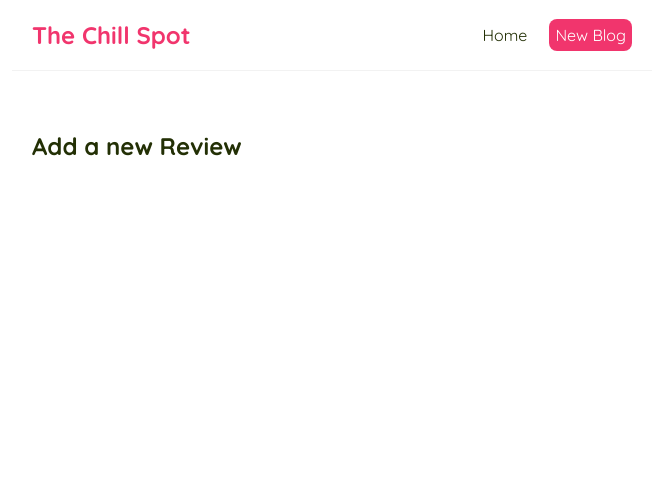
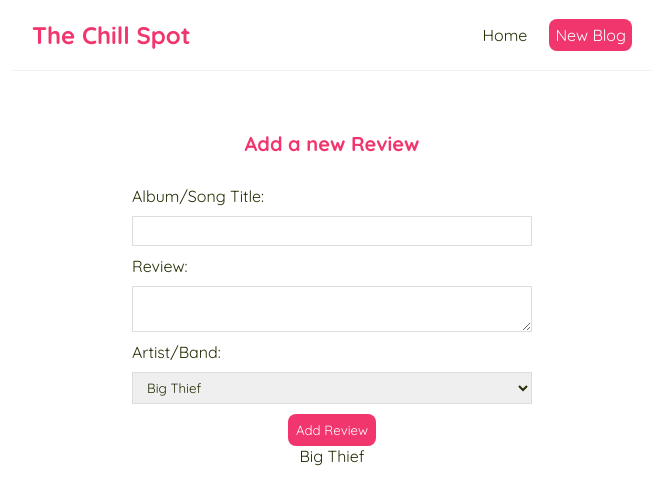
Before and after one commit to Kipkorir74/rock_n_roll, a React (Create React App) app: page /create in a window 1280 px wide. Shown: the top 504 px of the page, without its empty margins (308-971 px from the left). Built offline with nearby package versions, Linux system fonts and the light colour scheme.

Commit message:
Adding New Reviews to the Blog

```diff
--- a/Data/db.json
+++ b/Data/db.json
@@ -1,22 +1,28 @@
 {
-    "blogs":[{
-        "title":"Ants From Up There ",
-        "review":"Black Country, New Road’s second album finds the seven-piece ensemble subtly evolving their experimental post-punk in a way that suggests they are starting to take themselves more seriously. There’s less of a tendency to think that they’ve doffed their cap to the likes of Slint and Shellac on this record, and while I never thought the debut lacked confidence, it feels like this is the record on which they are coming into full bloom.",
-        "artist": "Black Country, New Road ",
-         "id":1
+  "blogs": [
+    {
+      "title": "Ants From Up There ",
+      "review": "Black Country, New Road’s second album finds the seven-piece ensemble subtly evolving their experimental post-punk in a way that suggests they are starting to take themselves more seriously. There’s less of a tendency to think that they’ve doffed their cap to the likes of Slint and Shellac on this record, and while I never thought the debut lacked confidence, it feels like this is the record on which they are coming into full bloom.",
+      "artist": "Black Country, New Road ",
+      "id": 1
     },
     {
-         "title":"Skinty Fia",
-         "review":"A magnificent third album which serves as the crowning point of a career that is, excitingly, still in its infancy. With their third album, Fontaines D.C. have grappled with weightier topics, experimented with more genres, and pushed themselves further than they have in the past. What’s even more impressive is that in doing so they’ve made their best album yet. The album fits perfectly with the mood of the times and it’s apparent that these songs were built with an honest, emotional grit.",
-         "artist":"Fontaines D.C.",
-         "id":2
+      "title": "Skinty Fia",
+      "review": "A magnificent third album which serves as the crowning point of a career that is, excitingly, still in its infancy. With their third album, Fontaines D.C. have grappled with weightier topics, experimented with more genres, and pushed themselves further than they have in the past. What’s even more impressive is that in doing so they’ve made their best album yet. The album fits perfectly with the mood of the times and it’s apparent that these songs were built with an honest, emotional grit.",
+      "artist": "Fontaines D.C.",
+      "id": 2
     },
     {
-        "title":"Dragon New Warm Mountain I Believe in You",
-        "review":"An abundance of styles gives the potential for a new favourite song every time you listen to this rich album. With Dragon… we glimpse Big Thief’s magic in action, like pressing an ear to the rehearsal room door. It’s a lived experience, open-hearted and spontaneous, that pushes the boundaries of what the four, between them, can create.",
-        "artist":"Big Thief",
-        "id":3
+      "title": "Dragon New Warm Mountain I Believe in You",
+      "review": "An abundance of styles gives the potential for a new favourite song every time you listen to this rich album. With Dragon… we glimpse Big Thief’s magic in action, like pressing an ear to the rehearsal room door. It’s a lived experience, open-hearted and spontaneous, that pushes the boundaries of what the four, between them, can create.",
+      "artist": "Big Thief",
+      "id": 3
+    },
+    {
+      "title": "A Hero's Death",
+      "review": "With poetry suffusing both lyrics and music, Fontaines DC capture being young in all its excitement and challenges, its confidence and despair: those years where it feels like you’re trying to find a foothold with your hands. It’s not easy, but then what great album, or life, ever is?Rather than succumb to difficult second album syndrome, Fontaines D.C. have emerged frontrunners in an already filed of vital, important young bands. A Hero's Death is a resounding victory.",
+      "artist": "Fontaines D.C",
+      "id": 4
     }
-
-    ]
+  ]
 }
--- a/src/BlogDetails.js
+++ b/src/BlogDetails.js
@@ -1,12 +1,32 @@
+import { useHistory } from "react-router-dom";
 import { useParams } from "react-router-dom";
+import useFetch from './useFetch';
 
 const BlogDetails = () => {
-    const {id} = useParams;
+    const {id} = useParams();
+    const {data:blog, error, isPending} = useFetch(`http://localhost:8000/blogs/`+ id);
+    const history= useHistory();
+
+    const handleDelete=()=>{
+        fetch('http://localhost:8000/blogs/'+blog.id,{
+            method:'DELETE'
+        }).then(()=>{
+            history.push('/');
+        });
+    };
 
     return (
         <div className="blog-details">
-            <h2>Blog Details = {id}</h2>
-
+           {error && <div> {error}</div>}
+            {isPending && <div> Loading</div>}
+           {blog && (
+               <article>
+                   <h2> {blog && blog.title}</h2>
+                   <p>Composed by: {blog &&blog.artist}</p>
+                   <div>{blog && blog.review}</div>
+                   <button onClick= {handleDelete}>Delete</button>
+               </article>
+           )}
         </div>
      );
 }
--- a/src/Create.js
+++ b/src/Create.js
@@ -1,7 +1,54 @@
+import { useState } from "react";
+import { useHistory } from "react-router-dom";
+
 const Create = () => {
+    const [title,setTitle]=useState('');
+    const [review, setReview]=useState('');
+    const [artist, setArtist]=useState('Big Thief');
+    const [isPending, setIsPending]= useState(false);
+    const history = useHistory();
+
+    const handleSubmit =(e) =>{
+        e.preventDefault();
+        const blog = {title, review, artist};
+
+        setIsPending(true);
+
+        fetch('http://localhost:8000/blogs/',{
+            method:'POST',
+            headers:{'content-type': "application/JSON"},
+            body:JSON.stringify(blog)
+        }).then(()=>{
+            console.log('New Review Added');
+            setIsPending(false);
+            history.push('/');
+        });
+    }
+
     return (
         <div className="create">
             <h2>Add a new Review</h2>
+            <form onSubmit = {handleSubmit}>
+                <label>Album/Song Title:</label>
+                <input type="text" required value= {title}
+                onChange={ (e)=>{setTitle(e.target.value)}}/>
+
+                <label>Review:</label>
+                <textarea required value={review} onChange={(e)=>{setReview(e.target.value)}}/>
+
+                <label>Artist/Band:</label>
+                <select value= {artist}
+                onChange={ (e)=>{setArtist(e.target.value)}}>
+                    <option value="Black Country, New Road">Black Country, New Road</option>
+                    <option value="Fontaines D.C">Fontaines D.C</option>
+                    <option value="Big Thief">Big Thief</option>
+                </select>
+                {!isPending && <button>Add Review</button>}
+                {isPending && <button disabled>Adding Review...</button>}
+                <p>{title}</p>
+                <p>{review}</p>
+                <p>{artist}</p>
+            </form>
         </div>
      );
 }
--- a/src/index.css
+++ b/src/index.css
@@ -46,9 +46,52 @@
   color: #4F680A;
   margin-bottom: 9px;
 }
-.delete{
-  /* display: grid;
-  color:white;
-  background-color: #f1356d;
-  border-radius: 8px; */
+
+/* blog details page */
+.blog-details h2 {
+  font-size: 20px;
+  color: #f1356d;
+  margin-bottom: 10px;
 }
+.blog-details div {
+  margin: 20px 0;
+}
+.blog-details button {
+  background: #f1356d;
+  color: #fff;
+  border: 0;
+  padding: 8px;
+  border-radius: 8px;
+  cursor: pointer;
+}
+/* create new blog form */
+.create {
+  max-width: 400px;
+  margin: 0 auto;
+  text-align: center;
+}
+.create label {
+  text-align: left;
+  display: block;
+}
+.create h2 {
+  font-size: 20px;
+  color: #f1356d;
+  margin-bottom: 30px;
+}
+.create input, .create textarea, .create select {
+  width: 100%;
+  padding: 6px 10px;
+  margin: 10px 0;
+  border: 1px solid #ddd;
+  box-sizing: border-box;
+  display: block;
+}
+.create button {
+  background: #f1356d;
+  color: #fff;
+  border: 0;
+  padding: 8px;
+  border-radius: 8px;
+  cursor: pointer;
+}
--- a/src/useFetch.js
+++ b/src/useFetch.js
@@ -24,7 +24,7 @@ const useFetch = (url) =>{
         })
         }, 1000)
     }, [url]);
-    return{data, isPending, error};
+    return {data, isPending, error};
 }
 
 export default useFetch;
```
Also changed, not shown: src/BlogList.js (+3 -4 lines).
